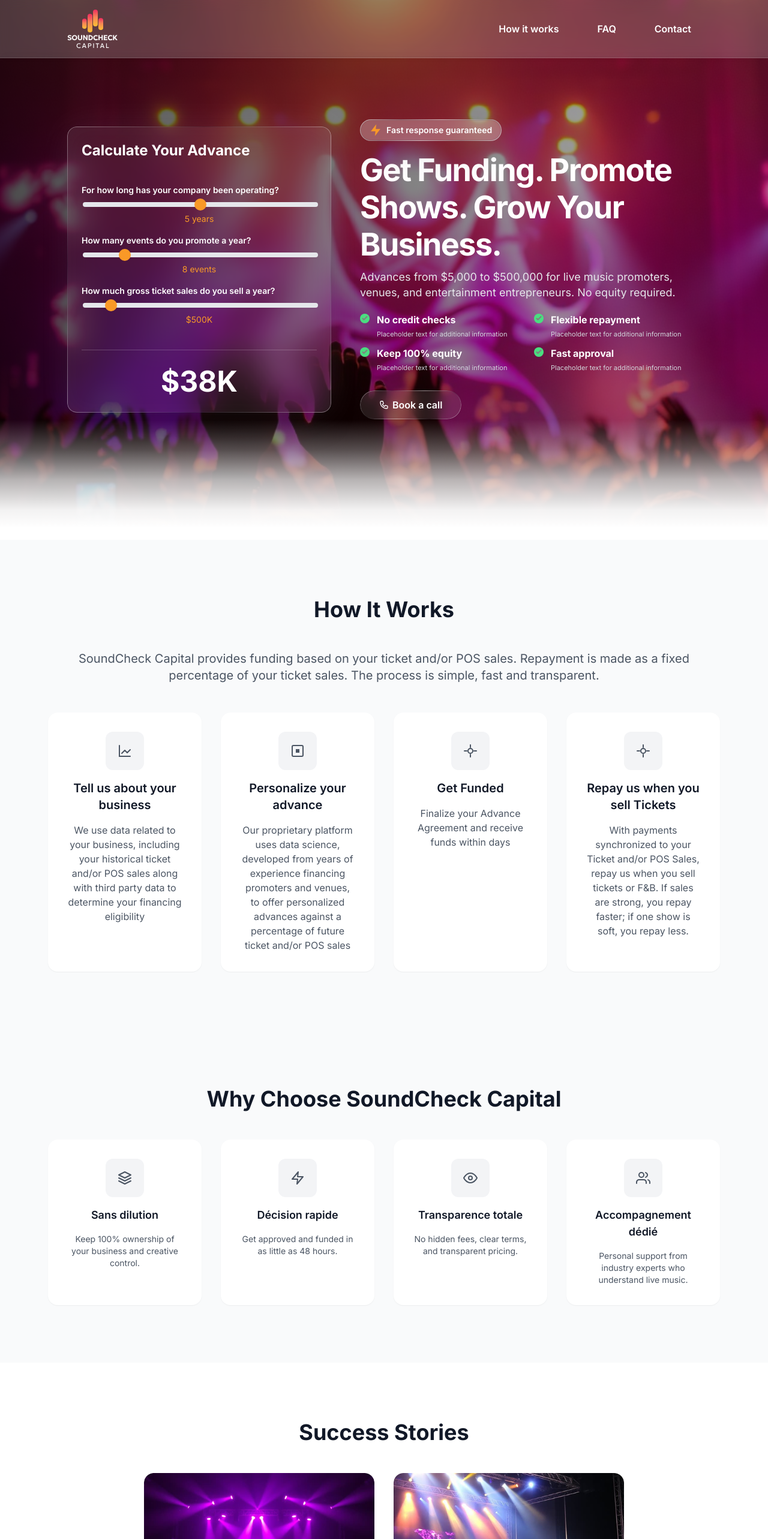
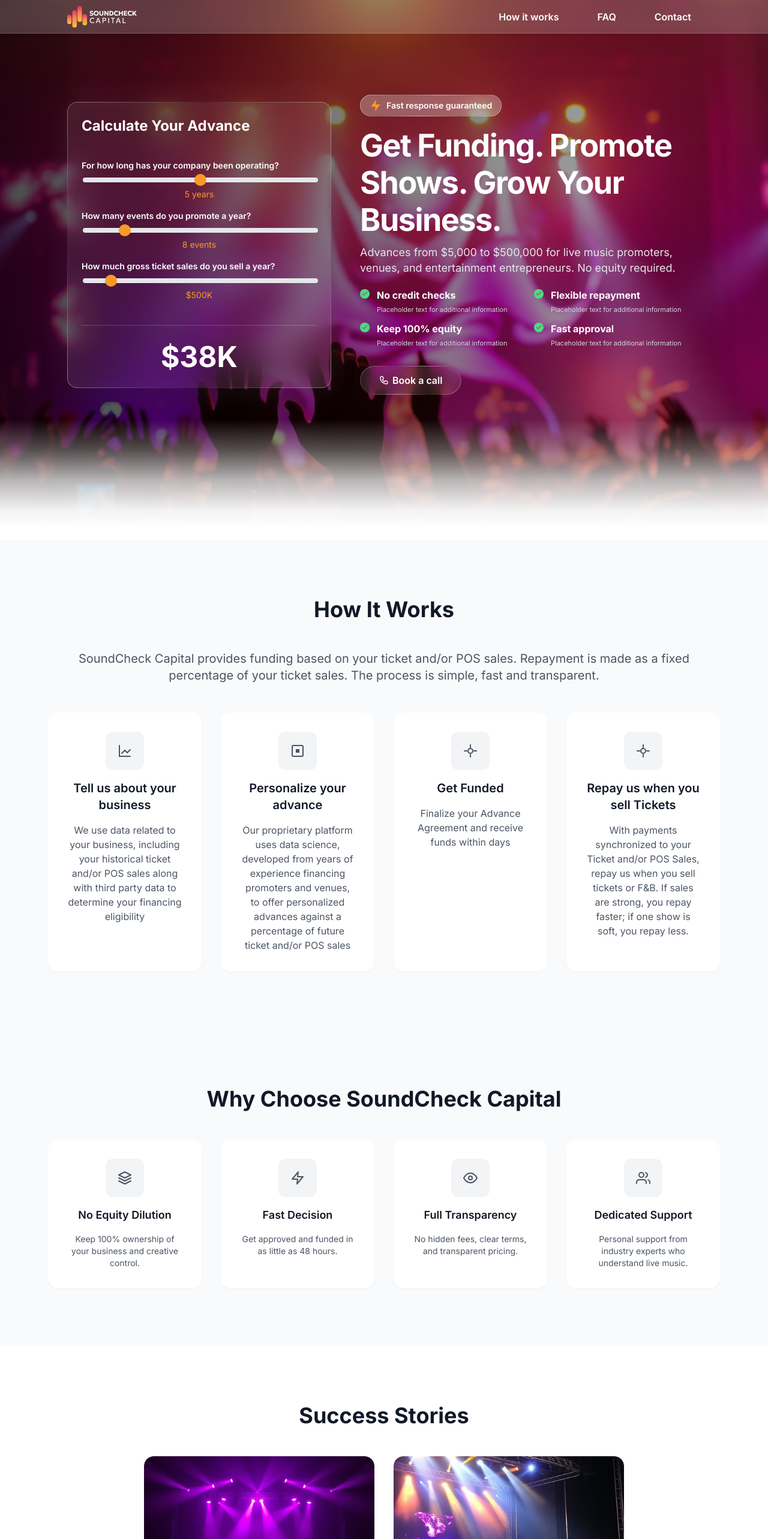
Before and after one commit to soundcheck-capital/soundcheck-showcase, a Next.js app: page / in a window 1280 px wide. Shown: the top 2566 px of the page at 60% size. Built offline with nearby package versions, Linux system fonts and the light colour scheme.

Commit message:
Update UI: reduce header size, add modals (About, Terms, Privacy), integrate HubSpot links, improve glass effects and transitions

```diff
--- /dev/null
+++ b/components/AboutModal.js
@@ -0,0 +1,44 @@
+'use client'
+
+import { useEffect } from 'react'
+import './TermsModal.css'
+
+export default function AboutModal({ isOpen, onClose }) {
+  useEffect(() => {
+    if (isOpen) {
+      document.body.style.overflow = 'hidden'
+    } else {
+      document.body.style.overflow = 'unset'
+    }
+    return () => {
+      document.body.style.overflow = 'unset'
+    }
+  }, [isOpen])
+
+  if (!isOpen) return null
+
+  return (
+    <div className="modal-overlay" onClick={onClose}>
+      <div className="modal-content" onClick={(e) => e.stopPropagation()}>
+        <button className="modal-close" onClick={onClose}>
+          <svg width="24" height="24" viewBox="0 0 24 24" fill="none" stroke="currentColor" strokeWidth="2">
+            <path d="M18 6L6 18M6 6l12 12" />
+          </svg>
+        </button>
+        <div className="modal-body">
+          <h2 className="modal-title">About Us</h2>
+
+          <p><strong>We are live fans.</strong></p>
+
+          <p>We have decades of experience in live entertainment from promotion to ticketing and financing.</p>
+
+          <p>Our team has arranged $100+ million in financing for independent venues, promoters, and festivals and has advised Media & Entertainment companies on M&A transactions, for a total value in excess of US$30 billion.</p>
+
+          <p>We pioneered the creation of NIVA, the driving force behind the $16 billion Shuttered Venue Operators Grant (SVOG) program passed by Congress in December 2020.</p>
+
+          <p><strong>We have your back.</strong></p>
+        </div>
+      </div>
+    </div>
+  )
+}
--- a/components/CTA.css
+++ b/components/CTA.css
@@ -96,12 +96,7 @@
   bottom: 0;
   border-radius: 9999px;
   padding: 1px;
-  background: linear-gradient(135deg,
-    rgba(255, 255, 255, 0.6) 0%,
-    rgba(17, 24, 39, 0.2) 25%,
-    rgba(255, 255, 255, 0.6) 50%,
-    rgba(17, 24, 39, 0.2) 75%,
-    rgba(255, 255, 255, 0.6) 100%);
+  background: rgba(255, 255, 255, 0.5);
   -webkit-mask: linear-gradient(#fff 0 0) content-box, linear-gradient(#fff 0 0);
   -webkit-mask-composite: xor;
   mask: linear-gradient(#fff 0 0) content-box, linear-gradient(#fff 0 0);
--- a/components/Footer.js
+++ b/components/Footer.js
@@ -4,10 +4,12 @@ import { useState } from 'react'
 import './Footer.css'
 import TermsModal from './TermsModal'
 import PrivacyModal from './PrivacyModal'
+import AboutModal from './AboutModal'
 
 export default function Footer() {
   const [isTermsOpen, setIsTermsOpen] = useState(false)
   const [isPrivacyOpen, setIsPrivacyOpen] = useState(false)
+  const [isAboutOpen, setIsAboutOpen] = useState(false)
 
   return (
     <>
@@ -29,9 +31,8 @@ export default function Footer() {
             <div className="footer-column">
               <h4 className="footer-heading">Company</h4>
               <ul className="footer-links">
-                <li><a href="/">About</a></li>
-                <li><a href="/">Careers</a></li>
-                <li><a href="/">Contact</a></li>
+                <li><button className="footer-link-button" onClick={() => setIsAboutOpen(true)}>About</button></li>
+                <li><a href="https://meetings.hubspot.com/bpatronoff" target="_blank" rel="noopener noreferrer">Contact</a></li>
               </ul>
             </div>
             <div className="footer-column">
@@ -56,6 +57,7 @@ export default function Footer() {
       </footer>
       <TermsModal isOpen={isTermsOpen} onClose={() => setIsTermsOpen(false)} />
       <PrivacyModal isOpen={isPrivacyOpen} onClose={() => setIsPrivacyOpen(false)} />
+      <AboutModal isOpen={isAboutOpen} onClose={() => setIsAboutOpen(false)} />
     </>
   )
 }
--- a/components/Header.css
+++ b/components/Header.css
@@ -3,10 +3,10 @@
   display: flex;
   flex-direction: column;
   align-items: flex-start;
-  padding: 16px 112px;
+  padding: 8px 112px;
   position: fixed;
   width: 100%;
-  height: 97px;
+  height: 56px;
   left: 0px;
   top: 0px;
   background: rgba(255, 255, 255, 0.2);
@@ -33,7 +33,7 @@
 
 @media (max-width: 768px) {
   .header {
-    padding: 16px 32px;
+    padding: 8px 32px;
   }
 
   .header-container {
@@ -57,20 +57,19 @@
   padding: 0px;
   width: 100%;
   max-width: 1216px;
-  height: 64px;
+  height: 40px;
   margin: 0 auto;
-
 }
 
 .logo {
   display: flex;
   align-items: center;
   text-decoration: none;
-  height: 64px;
+  height: 40px;
 }
 
 .logo-image {
-  height: 65px;
+  height: 36px;
   width: auto;
 }
 
--- a/components/Header.js
+++ b/components/Header.js
@@ -17,7 +17,7 @@ export default function Header() {
       <div className="header-container">
         <Link href="/" className="logo">
           <img
-            src="/images/logo_white_bold.svg"
+            src="/images/side_logo_white_bold.svg"
             alt="Soundcheck Capital"
             className="logo-image"
           />
--- a/components/Hero.css
+++ b/components/Hero.css
@@ -4,7 +4,7 @@
   justify-content: flex-start;
   align-items: flex-start;
   padding: 96px 112px 120px;
-  padding-top: calc(97px + 32px);
+  padding-top: calc(56px + 32px);
   position: relative;
   min-height: 900px;
   width: 100%;
--- a/components/WhyChoose.js
+++ b/components/WhyChoose.js
@@ -12,7 +12,7 @@ export default function WhyChoose() {
           <path d="M2 12L12 17L22 12" stroke="#4B5563" strokeWidth="2" strokeLinecap="round" strokeLinejoin="round"/>
         </svg>
       ),
-      title: "Sans dilution",
+      title: "No Equity Dilution",
       description: "Keep 100% ownership of your business and creative control."
     },
     {
@@ -21,7 +21,7 @@ export default function WhyChoose() {
           <path d="M13 2L3 14H12L11 22L21 10H12L13 2Z" stroke="#4B5563" strokeWidth="2" strokeLinecap="round" strokeLinejoin="round"/>
         </svg>
       ),
-      title: "Décision rapide",
+      title: "Fast Decision",
       description: "Get approved and funded in as little as 48 hours."
     },
     {
@@ -31,7 +31,7 @@ export default function WhyChoose() {
           <circle cx="12" cy="12" r="3" stroke="#4B5563" strokeWidth="2"/>
         </svg>
       ),
-      title: "Transparence totale",
+      title: "Full Transparency",
       description: "No hidden fees, clear terms, and transparent pricing."
     },
     {
@@ -43,7 +43,7 @@ export default function WhyChoose() {
           <path d="M16 3.13C16.8604 3.35031 17.623 3.85071 18.1676 4.55232C18.7122 5.25392 19.0078 6.11683 19.0078 7.005C19.0078 7.89317 18.7122 8.75608 18.1676 9.45768C17.623 10.1593 16.8604 10.6597 16 10.88" stroke="#4B5563" strokeWidth="2" strokeLinecap="round" strokeLinejoin="round"/>
         </svg>
       ),
-      title: "Accompagnement dédié",
+      title: "Dedicated Support",
       description: "Personal support from industry experts who understand live music."
     }
   ]
```
Also changed, not shown: public/images/side_logo_white_bold.svg (added).
